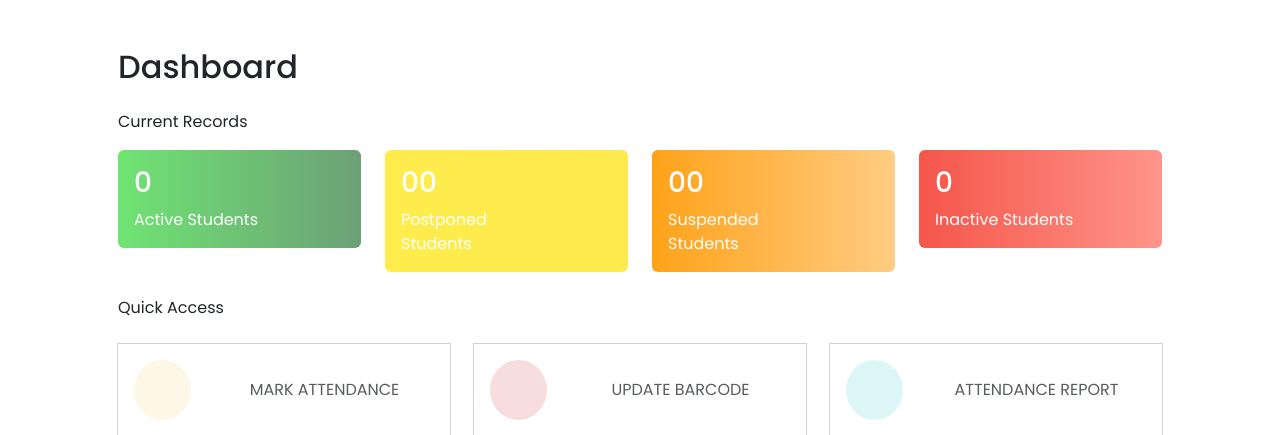
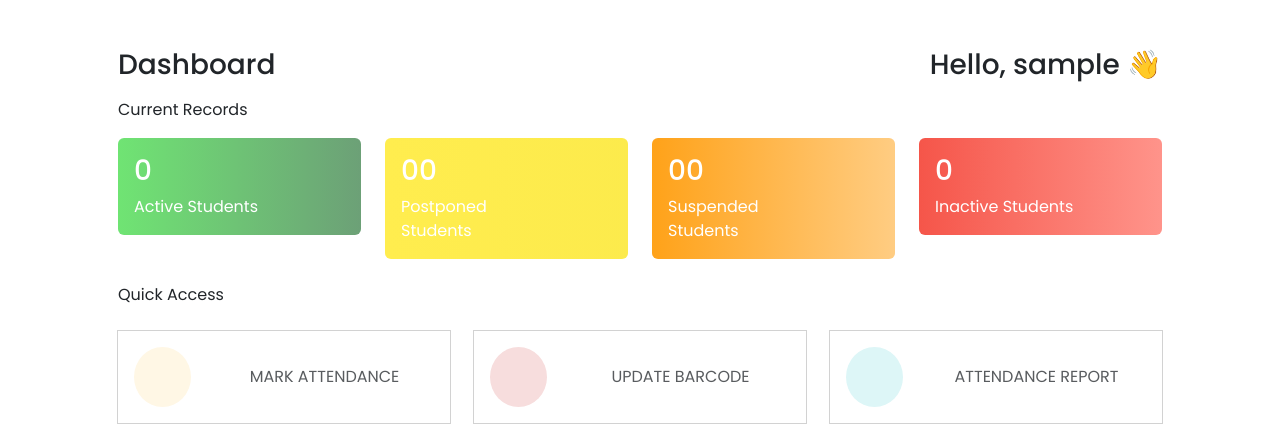
Before and after one commit to eamalindu/EMC-Attendance-System, a PHP site: page /dashboard.php in a window 1280 px wide. Shown: the top 435 px of the page. Run offline with PHP 8.4, Linux system fonts and the light colour scheme; the visitor is signed in with stand-in values (Sample User, id 1); data that the repository does not hold is empty.

Commit message:
greeting line added

```diff
--- a/dashboard.php
+++ b/dashboard.php
@@ -16,7 +16,7 @@ require_once "config.php";
 <head>
     <meta charset="utf-8">
     <meta name="viewport" content="width=device-width, initial-scale=1">
-    <title>Mark Attendance</title>
+    <title>Dashboard</title>
     <link href="https://cdn.jsdelivr.net/npm/bootstrap@5.3.7/dist/css/bootstrap.min.css" rel="stylesheet"
           integrity="sha384-LN+7fdVzj6u52u30Kp6M/trliBMCMKTyK833zpbD+pXdCLuTusPj697FH4R/5mcr" crossorigin="anonymous">
     <link rel="stylesheet" href="https://cdn.jsdelivr.net/gh/aquawolf04/font-awesome-pro@5cd1511/css/all.css">
@@ -104,8 +104,10 @@ require_once "config.php";
 </head>
 <body>
 <div class="container p-5">
-    <h2 class="mb-4">Dashboard</h2>
-
+    <span class="mb-4 h3">Dashboard</span>
+    <span class="float-end h3">
+         <?php echo "Hello, ".$_SESSION["username"];?> 👋
+    </span>
 
     <p class="mt-3">Current Records</p>
     <div class="row">
```
